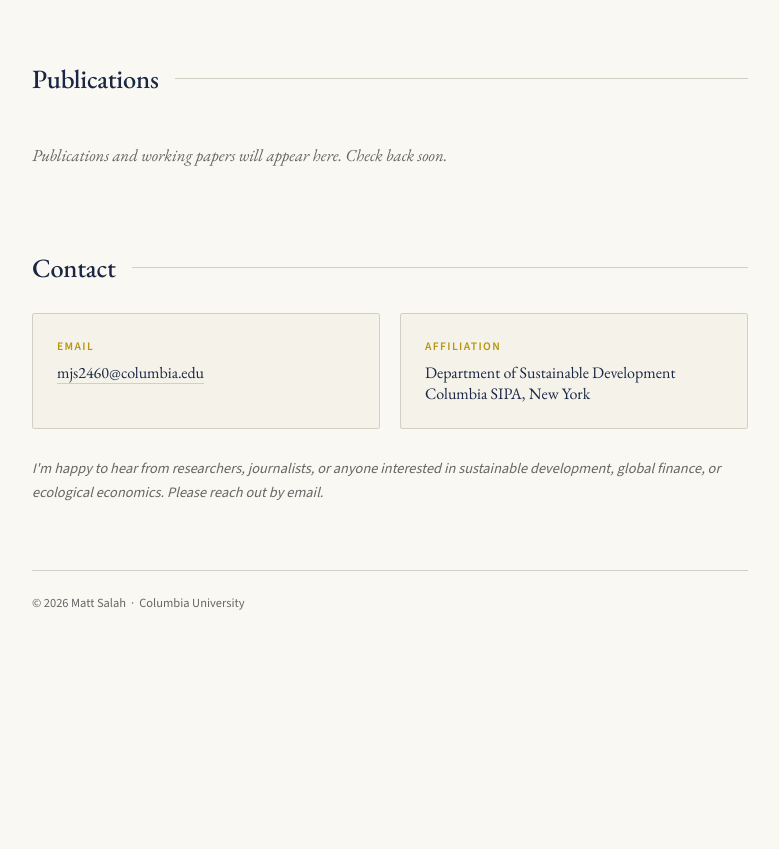
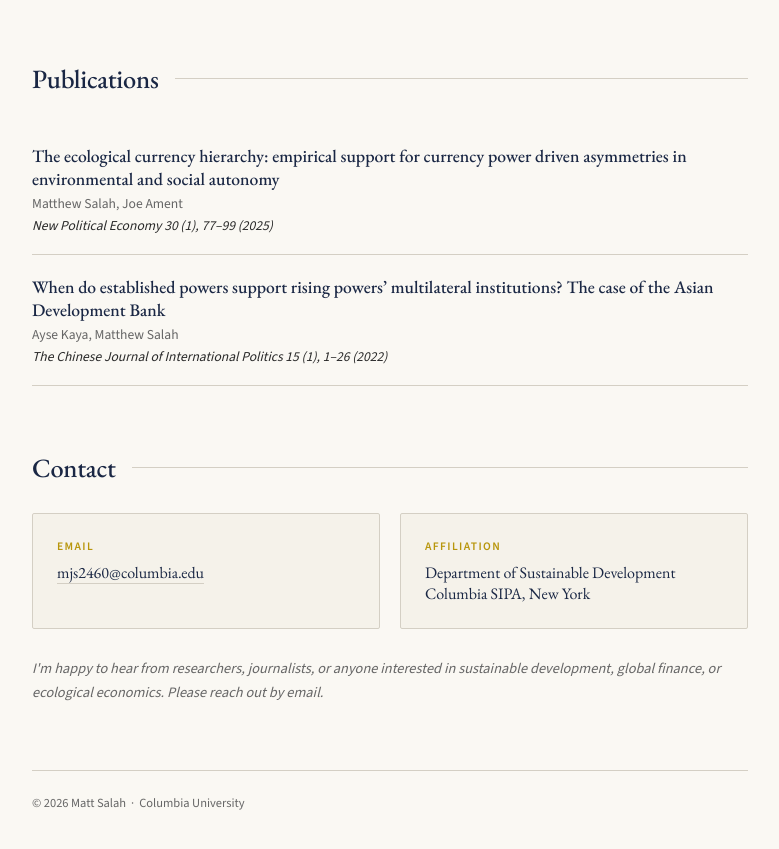
Before and after one commit to mattsalah/mattsalah.github.io, a plain HTML site: page index.html in a window 1280 px wide. Shown: the part 820-1669 px from the top of the page, without its empty margins (300-1079 px from the left). Before the commit the page ends 1511 px from the top, so only its background shows below. Drawn offline with nearby package versions, Linux system fonts and the light colour scheme.

Commit message:
added papers

```diff
--- a/index.html
+++ b/index.html
@@ -481,19 +481,16 @@
         <div class="section-rule"></div>
       </div>
 
-      <p class="pub-empty">Publications and working papers will appear here. Check back soon.</p>
-
-      <!-- Example publication (commented out — uncomment and edit to use)
+        <div class="pub-item">
+        <div class="pub-title">The ecological currency hierarchy: empirical support for currency power driven asymmetries in environmental and social autonomy</div>
+        <div class="pub-authors">Matthew Salah, Joe Ament</div>
+        <div class="pub-venue">New Political Economy 30 (1), 77–99 (2025)</div>
+      </div>
       <div class="pub-item">
-        <div class="pub-title">Title of Paper</div>
-        <div class="pub-authors">Matt Salah, Co-Author Name</div>
-        <div class="pub-venue">Journal Name, Year</div>
-        <div class="pub-links">
-          <a class="pub-link" href="#">PDF</a>
-          <a class="pub-link" href="#">Abstract</a>
-        </div>
+        <div class="pub-title">When do established powers support rising powers’ multilateral institutions? The case of the Asian Development Bank</div>
+        <div class="pub-authors">Ayse Kaya, Matthew Salah</div>
+        <div class="pub-venue">The Chinese Journal of International Politics 15 (1), 1–26 (2022)</div>
       </div>
-      -->
     </section>
 
     <!-- CONTACT -->
```
